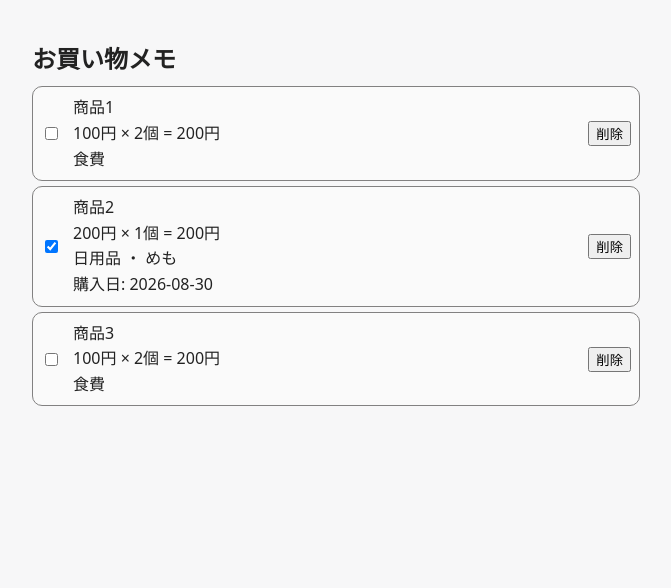
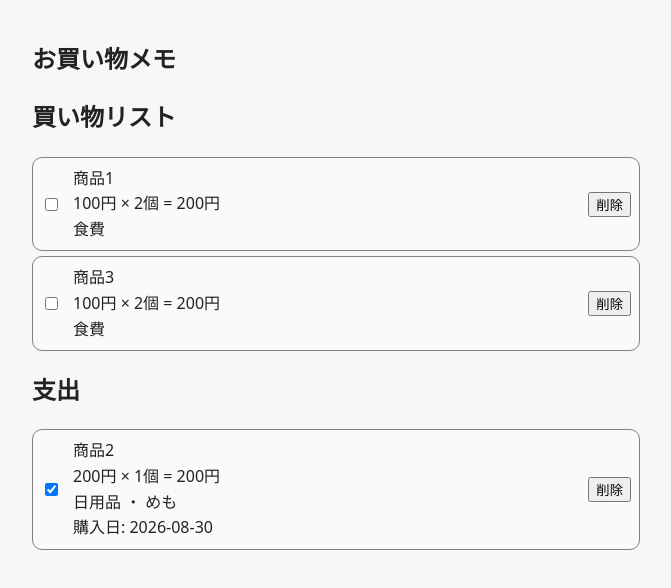
Before and after one commit to af26082-create/kaimono-app, a React (Vite) app: page / in a window 1280 px wide. Shown: the top 588 px of the page, without its empty margins (304-975 px from the left). Built offline with nearby package versions, Linux system fonts and the light colour scheme.

Commit message:
feat:買い物リストと支出の2セクションに分けて表示

```diff
--- a/src/App.tsx
+++ b/src/App.tsx
@@ -84,30 +84,38 @@ function App() {
     localStorage.setItem(STORAGE_KEY,JSON.stringify(items))
   },[items])
 
+  const plannedItems = items.filter((item) => (item.status === 'planned'))
 
-
-
-
+  const boughtItems = items.filter((item) => item.status === 'bought')
 
   return (
     <div className="app">
 
       <h1>お買い物メモ</h1>
 
-
-
-
-      {/* ItemList に4つの props を渡す。
+    {/* ItemList に4つの props を渡す。
           items        … 表示したい項目の配列
           onToggle     … チェックが押されたときに呼んでほしい関数
           onDelete     … 削除が押されたときに呼んでほしい関数
           emptyMessage … 0件のときに出す文言 */}
+      <section>
+      <h2>買い物リスト</h2>
       <ItemList
-        items={items}
+        items={plannedItems}
         onToggle={handleToggle}
         onDelete={handleDelete}
-        emptyMessage="表示する項目がありません"
+        emptyMessage="買う予定のものはありません"
       />
+      </section>
+      <section>
+      <h2>支出</h2>
+      <ItemList
+        items={boughtItems}
+        onToggle={handleToggle}
+        onDelete={handleDelete}
+        emptyMessage="支出はありません"
+      />
+      </section>
     </div>
   )
 }
```
